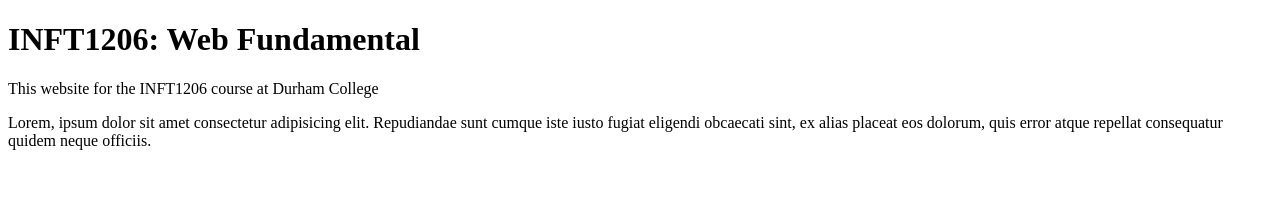
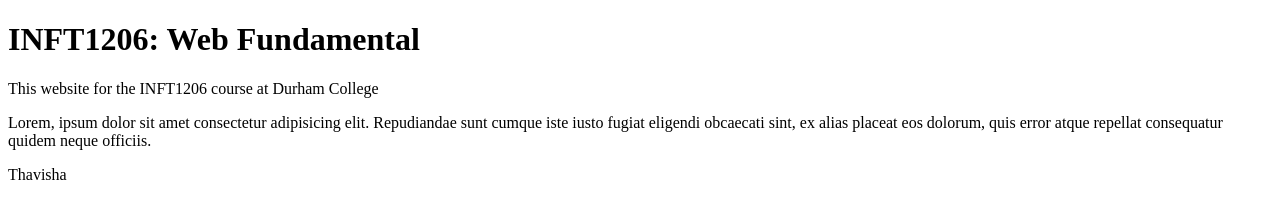
Before and after one commit to Thavisha04/inft1206sec6, a plain HTML site: page index.html in a window 1280 px wide. Drawn offline with Linux system fonts and the light colour scheme.

Commit message:
update index.html
I added my name

```diff
--- a/index.html
+++ b/index.html
@@ -9,5 +9,6 @@
     <h1>INFT1206: Web Fundamental</h1>
     <p>This website for the INFT1206 course at Durham College</p>
     <p>Lorem, ipsum dolor sit amet consectetur adipisicing elit. Repudiandae sunt cumque iste iusto fugiat eligendi obcaecati sint, ex alias placeat eos dolorum, quis error atque repellat consequatur quidem neque officiis.</p>
+    <p>Thavisha</p>
 </body>
 </html>
```
